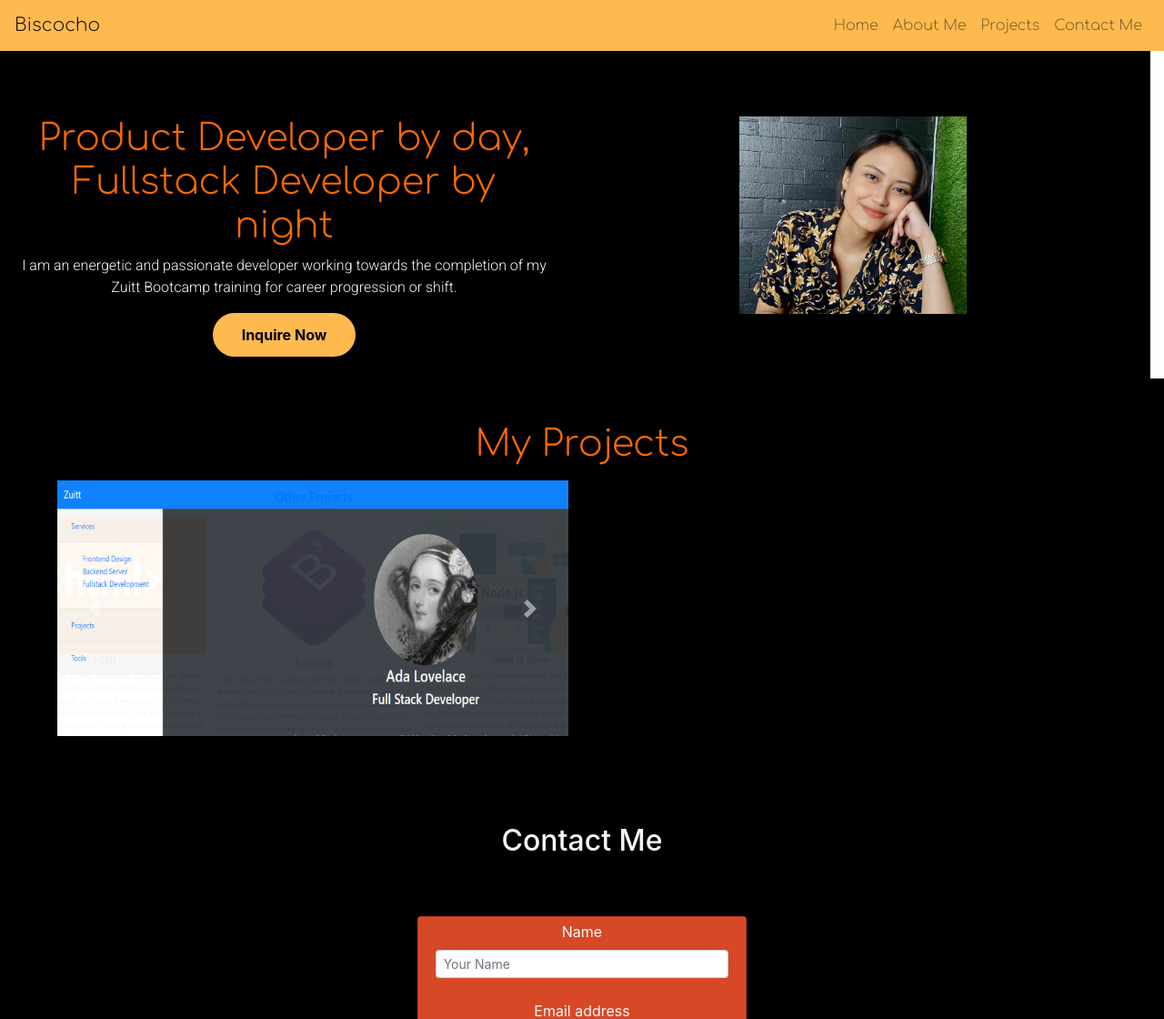
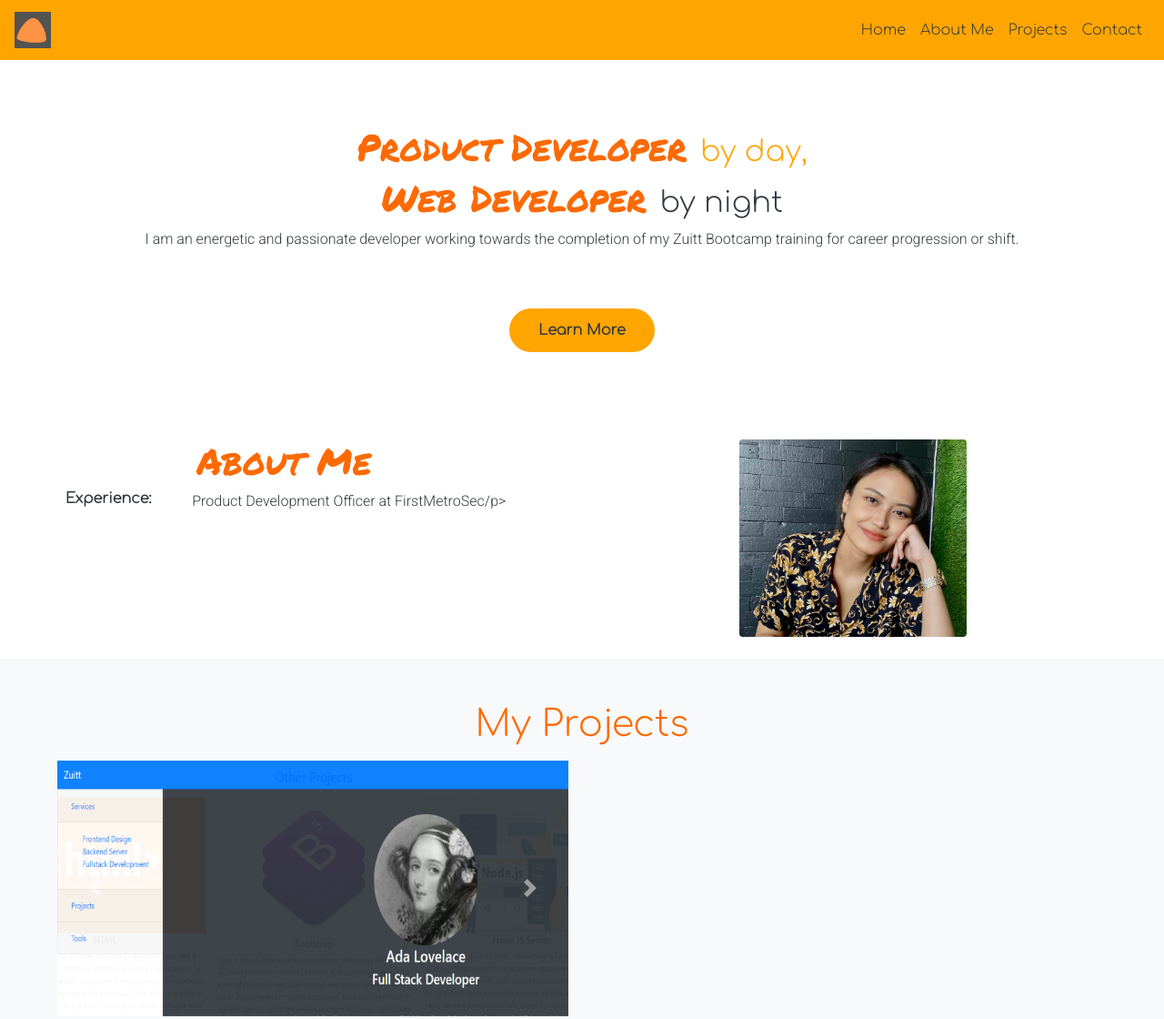
Before and after one commit to DianeBiscocho/Web-Portfolio, a plain HTML site: page index.html in a window 1280 px wide. Shown: the top 1120 px of the page at 91% size. Drawn offline with nearby package versions, Linux system fonts and the light colour scheme.

Commit message:
Changed layout

```diff
--- a/index.css
+++ b/index.css
@@ -4,7 +4,6 @@
 	box-sizing: border-box;
 }
 body {
-	/*background-image: url(./bg.jpg);*/
 	background-color: black;
 }
 p {
@@ -16,12 +15,23 @@ h1 {
 	text-align: center;
 	color: #fc6a03;
 }
+#by {
+	font-family: 'Comfortaa', cursive;
+	font-size: 2rem;
+	text-align: center;
+	color: #FFA500;
+}
+#web-dev {
+	font-family: 'Permanent Marker', cursive;
+}
+
 nav {
 	font-family: 'Comfortaa', cursive;
-	background-color: #FEBA4F;
+	background-color: #FFA500;
+	/*background-color: #fc6a03;*/
 }
 #about-me {
-	background-color: black;
+	/*background-color: black;*/
 }
 /*#about-me-text {
 	background-color: #e7d4c0;
@@ -30,16 +40,37 @@ nav {
 	background-color: #e7d4c0;
 }*/
 
+
+#about-me-section {
+	font-family: 'Permanent Marker', cursive;
+}
+
 .apply-button {
 	color: black;
+	font-family: 'Comfortaa', cursive;
 	font-weight: bold;
-	background-color: #FEBA4F;
+	background-color: #FFA500;
 	padding: 0.75rem 2rem;
 	font-size: 1rem;
 	border: 0;
 	border-radius: 25px;
 
 }
+
+#exp {
+	color: black;
+	font-family: 'Comfortaa', cursive;
+	font-weight: bold;
+	font-size: 1rem;
+	float: left;
+}
+
+
+
+
+
+
+
 
 
 #project-title {
@@ -48,9 +79,6 @@ nav {
 	text-align: center;
 }
 
-#project-bg {
-	background-color: black;
-}
 
 .carousel-inner img {
   margin: auto;
@@ -67,5 +95,5 @@ nav {
 	background-color: #D74826;
 }
 #send-email-btn {
-	background-color: #FEBA4F;
+	background-color: #FFA500;
 }
--- a/index.html
+++ b/index.html
@@ -6,10 +6,9 @@
 	<meta charset="utf-8">
 
 	<!-- Google Fonts -->
-
 		<link rel="preconnect" href="https://fonts.googleapis.com">
 		<link rel="preconnect" href="https://fonts.gstatic.com" crossorigin>
-		<link href="https://fonts.googleapis.com/css2?family=Comfortaa:wght@300&family=Roboto:wght@300&display=swap" rel="stylesheet">
+		<link href="https://fonts.googleapis.com/css2?family=Comfortaa:wght@300&family=Permanent+Marker&family=Roboto:wght@300&display=swap" rel="stylesheet">
 
 	<!-- Bootstrap css -->
     <link rel="stylesheet" href="https://cdn.jsdelivr.net/npm/bootstrap@4.6.2/dist/css/bootstrap.min.css" integrity="sha384-xOolHFLEh07PJGoPkLv1IbcEPTNtaed2xpHsD9ESMhqIYd0nLMwNLD69Npy4HI+N" crossorigin="anonymous">
@@ -24,7 +23,10 @@
 
 	<!-- Navbar -->
 	<nav class="navbar navbar-expand-lg navbar-light">
-	  <a class="navbar-brand" href="#">Biscocho</a>
+	  <a class="navbar-brand" href="#">
+	  	  <img src="./logo.gif" width="40" height="40" class="d-inline-block align-top" alt="">
+ 		</a>
+	  </a>
 	  <button class="navbar-toggler" type="button" data-toggle="collapse" data-target="#navbarNav" aria-controls="navbarNav" aria-expanded="false" aria-label="Toggle navigation">
 	    <span class="navbar-toggler-icon"></span>
 	  </button>
@@ -32,15 +34,15 @@
 	    <ul class="navbar-nav ml-auto">
 	      <li class="nav-item active">
 	        <li class="nav-item">
-	        <a class="nav-link" href="#">Home</a>
+	        <a class="nav-link text-dark" href="#">Home</a>
 	      </li>
-	        <a class="nav-link" href="#">About Me<span class="sr-only">(current)</span></a>
+	        <a class="nav-link text-dark" href="#">About Me<span class="sr-only">(current)</span></a>
 	      </li>
 	      <li class="nav-item">
-	        <a class="nav-link" href="#">Projects</a>
+	        <a class="nav-link text-dark" href="#">Projects</a>
 	      </li>
 	      <li class="nav-item">
-	        <a class="nav-link" href="#">Contact Me</a>
+	        <a class="nav-link text-dark" href="#">Contact</a>
 	      </li>
 	    </ul>
 	  </div>
@@ -48,27 +50,41 @@
 
 	<!-- About me section -->
 <section>
-		<div id="about-me" class="container-fluid row" id="about-me">
-                <div id="about-me-img"class="p-4 col-lg-6 col-md-6 col-sm-12 col-12 order-xl-2 order-lg-2 order-1 order-md-2 order-sm-1">
-                    <img class="mt-5 img-fluid align-self-center" width="250"  src="./s13.jpg">
-                </div>
-                <div id="about-me-text"class="p-4 col-lg-6 col-md-6 col-sm-12 col-12 order-xl-1 order-lg-1 order-2 order-md-1  order-sm-2 text-center">
+		<!-- <div id="about-me" class="container-fluid row text-center align-center" id="about-me"> -->
 
-                    <h1 class="pt-5">Product Developer by day, Fullstack Developer by night</h1>
-                    <p class="text-center text-light">I am an energetic and passionate developer working towards the completion of my Zuitt Bootcamp training for career progression or shift.</p>
+                <div id="about-me-text"class="p-4 text-center">
 
-                  	<button class="apply-button">Inquire Now</button>
+                    <h1 class="pt-5 text-center" id="web-dev">Product Developer <span id="by">by day,</span></h1>
+                		<h1 class="text-center" id="web-dev">Web Developer <span id="by" class="text-dark">by night</span></h1>
+                    <p class="text-center text-dark" width="50">I am an energetic and passionate developer working towards the completion of my Zuitt Bootcamp training for career progression or shift.</p>
+
+                  	<button class="apply-button text-dark mt-5">Learn More</button>
                 </div>
 
-            </div>
+     <!--    </div> -->
+
+        <div class="container-fluid row">
+        		 <div id="about-me-img"class="p-4 col-lg-6 col-md-6 col-sm-12 col-12 order-xl-2 order-lg-2 order-1 order-md-2 order-sm-1">
+                    <img class="mt-5 img-fluid align-self-center rounded" width="250"  src="./s13.jpg">
+                </div>
+
+                 <div id="about-me-text"class="p-4 col-lg-6 col-md-6 col-sm-12 col-12 order-xl-1 order-lg-1 order-2 order-md-1  order-sm-2 ">
+
+                    <h1 id="about-me-section" class="pt-5">About Me</h1>
+                    <h3 class="text-dark pl-5" id="exp">Experience:</h3>
+               		<p class="text-dark pl-5">Product Development Officer at FirstMetroSec/p>
 
 
+                </div>
+        </div>
 </section>
+
+
 		<!-- End of About Me -->
 
         <!-- Projects -->
 <section>
-		<div id="project-bg" class="container-fluid p-5">
+		<div class="container-fluid bg-light p-5">
 
 		<h1 id="project-title"class="mb-3 text">My Projects</h1>
 
@@ -102,12 +118,12 @@
 
         <!-- Contact Me -->
 <section>
-        	<div id="contact-bg" class="text-light min-vh-100 p-5">
+        	<div id="contact-bg" class="text-light min-vh-100 p-5 bg-light">
 
-			<h2 class="mb-3">Contact Me</h2>
+			<h1 class="mb-3">Contact Me</h1>
 
 			<!-- Card of form Container -->
-			<div class="d-flex justify-content-center p-md-5">
+			<div class="d-flex justify-content-center p-md-5 bg-light">
 
 			<div id="contact-card"class="card text-light col-sm-12 col-md-8 col-lg-8 col-xl-4 mb-5">
 
```
Also changed, not shown: logo.PNG (added), logo.gif (added).
